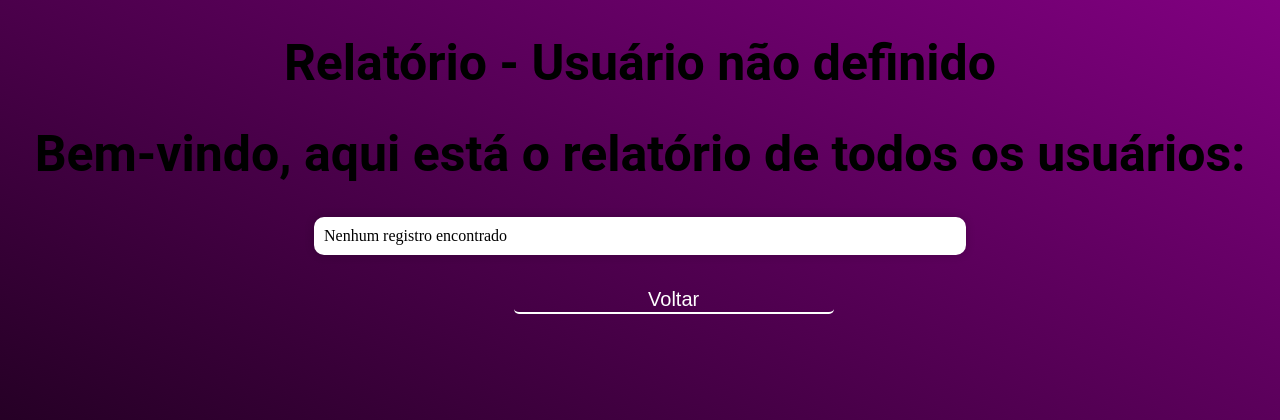
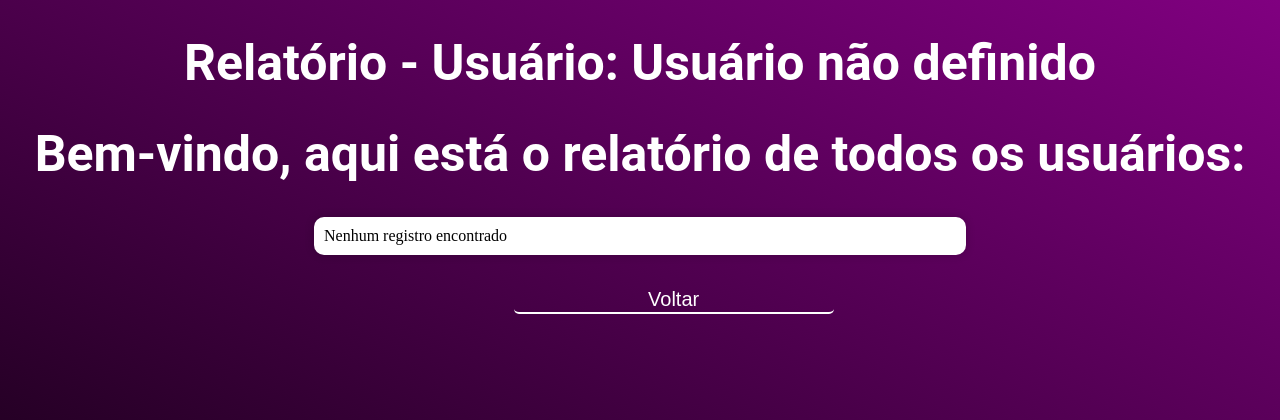
Before and after one commit to WiniciusNeves/College, a PHP site: page /relatorio.php in a window 1280 px wide. Shown: the top 420 px of the page. Run offline with PHP 8.4, Linux system fonts and the light colour scheme; data that the repository does not hold is empty.

Commit message:
Update relatorio.php

```diff
--- a/login/relatorio.php
+++ b/login/relatorio.php
@@ -9,10 +9,9 @@
     <style>
         h1 {
             text-align: center;
-            color: black;
+            color: white;
             font-family: 'Roboto', sans-serif;
             font-size: 50px;
-
         }
 
         body {
@@ -23,7 +22,7 @@
             height: 100vh;
         }
 
-        input{
+        input {
             align-items: center;
             background-color: transparent;
             color: white;
@@ -38,7 +37,7 @@
             left: 40%;
         }
 
-        input:hover{
+        input:hover {
             background-color: #553880;
             color: white;
             transition: 0.5s;
@@ -51,8 +50,15 @@
     <?php
     session_start();
     $usuario = isset($_SESSION["usuario"]) ? $_SESSION["usuario"] : "Usuário não definido";
+
+    /*if (!isset($_SESSION["usuario"])) {
+        header("Location: login.php");
+        exit();
+    } else {
+        echo "<h1>Bem-vindo, $usuario</h1>";
+    }*/
     ?>
-    <h1>Relatório - <?php echo $usuario; ?></h1>
+    <h1>Relatório - <?php echo "Usuário: " . $usuario . "<br>"; ?></h1>
     <h1>Bem-vindo, aqui está o relatório de todos os usuários: </h1>
 
     <div style="background-color: #fff; width: 50%; margin: 0 auto; padding: 10px; border-radius: 10px; box-shadow: 0 0 10px rgba(0,0,0,0.2);">
@@ -76,9 +82,9 @@
 
 
     </div>
-        <div>
-            <a href="login.php"><input type="button" value="Voltar"></a>
-        </div>
+    <div>
+        <a href="login.php"><input type="button" value="Voltar"></a>
+    </div>
 
 
 
```
